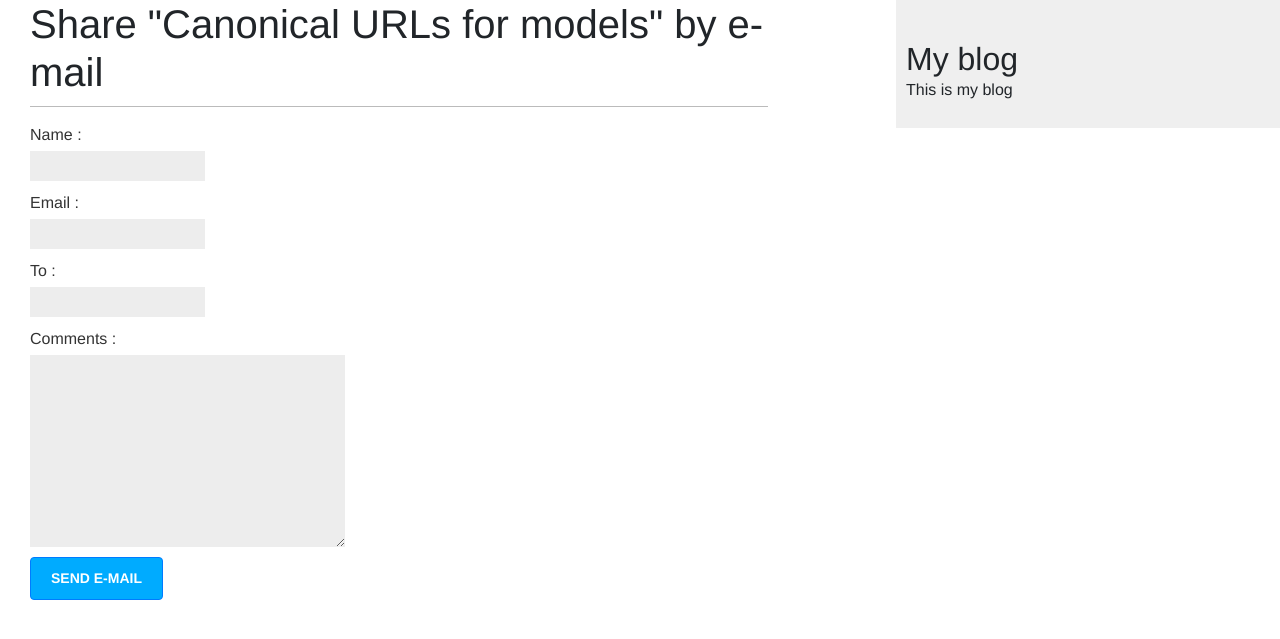
After one commit to arnoldrod969/simple-blog, a Django app: page /blog/5/share/ in a window 1280 px wide. The commit adds this page. Shown: the top 639 px of the page. Run offline with Django 3.2, Linux system fonts and the light colour scheme; data comes from the database, SQL or seed files in the repository; some libraries are stand-ins or nearby versions.

Commit message:
'Sharing post via email' feature added

```diff
--- /dev/null
+++ b/blog/forms.py
@@ -0,0 +1,8 @@
+from django import forms
+
+
+class EmailPostForm(forms.Form):
+    name =  forms.CharField(max_length=25)
+    email = forms.EmailField()
+    to = forms.EmailField()
+    comments = forms.CharField(required=False, widget=forms.Textarea)
--- a/blog/templates/blog/post/detail.html
+++ b/blog/templates/blog/post/detail.html
@@ -8,4 +8,7 @@
     Published {{ post.publish }} by {{ post.author }}
     </p>
     {{ post.body|linebreaks }}
+    <p>
+        <a href="{% url "blog:post_share" post.id %}"> Share this post</a>
+    </p>
 {% endblock %}
--- /dev/null
+++ b/blog/templates/blog/post/share.html
@@ -0,0 +1,17 @@
+{% extends 'blog/base.html' %}
+
+{% block title %} Share a post {% endblock %}
+
+{% block content %}
+    {% if sent %}
+        <h1>E-mail succesfully sent </h1>
+        <p>"{{ post.title }}" was successfully sent to {{ form.cleaned_data.to }} </p>
+    {% else %}
+        <h1> Share "{{ post.title }}" by e-mail </h1>
+        <form class="form-group" method="post">
+        {{ form.as_p }}
+        {% csrf_token %}
+        <input class="btn btn-primary" type="submit" value="Send e-mail">
+        </form>
+    {% endif %}
+{% endblock %}
--- a/blog/urls.py
+++ b/blog/urls.py
@@ -7,5 +7,6 @@ urlpatterns = [
     # post views
     # path('', views.post_list, name='post_list'),
     path('', views.PostListView.as_view(), name='post_list'),
+    path('<int:post_id>/share/', views.post_share, name='post_share'),
     path('<int:year>/<int:month>/<int:day>/<slug:post>/', views.post_detail, name='post_detail'),
 ]
--- a/blog/views.py
+++ b/blog/views.py
@@ -1,6 +1,10 @@
 from django.shortcuts import render, get_object_or_404
 from django.views.generic import ListView
 from .models import Post
+from .forms import EmailPostForm
+from django.core.mail import send_mail
+
+
 # from django.core.paginator import Paginator, EmptyPage, PageNotAnInteger
 
 
@@ -18,6 +22,30 @@ from .models import Post
 #         posts = paginator.page(paginator.num_pages)
 #     return render(request, 'blog/post/list.html', {'page': page ,'posts': posts})
 
+def post_share(request, post_id):
+    # Retrieve post by id
+    post = get_object_or_404(Post, id=post_id, status='published')
+    sent = False
+    if request.method == 'POST':
+        # form was submitted
+        form = EmailPostForm(request.POST)
+        if form.is_valid():
+            # form fields passed validation
+            cd = form.cleaned_data
+            # ... send email
+            post_url = request.build_absolute_uri(post.get_absolute_url())
+            subject = f"{cd['name']} recommends you read {post.title} "
+            message = f"Read {post.title} at {post_url} \n\n " \
+                      f"{cd['name']}\'s comments : {cd['comments']} "
+            send_mail(subject, message, 'email_sender', [cd['to']])
+            sent = True
+    else:
+        form = EmailPostForm()
+    return render(request, 'blog/post/share.html', {'post': post,
+                                                    'form': form,
+                                                    'sent': sent})
+
+
 class PostListView(ListView):
     queryset = Post.published.all()
     context_object_name = 'posts'
```
Also changed, not shown: mysite/settings.py (+9 -0 lines).
